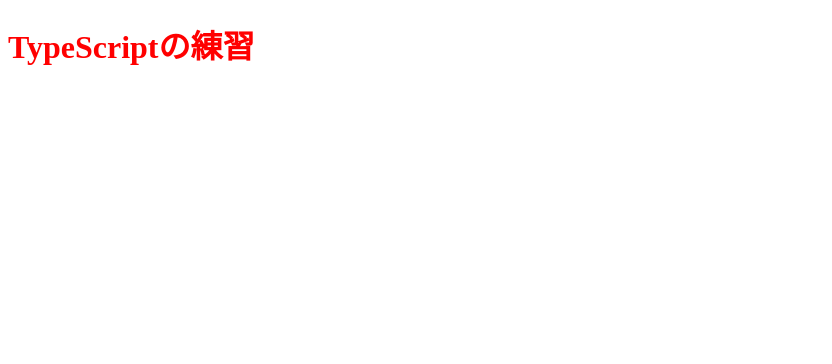
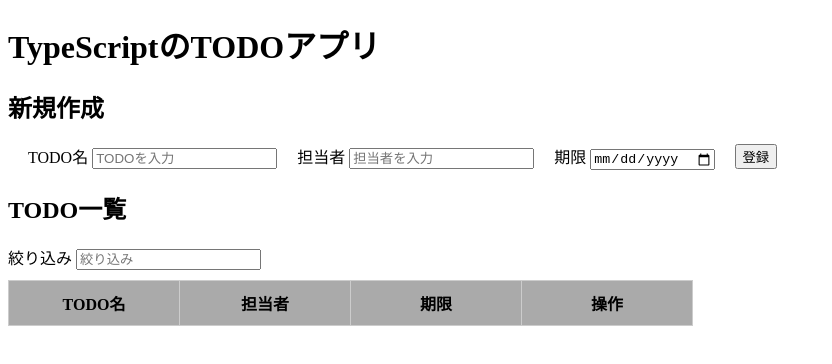
Before and after one commit to Omi354/typescript_todo, a website built with webpack: page src/index.html in a window 1280 px wide. Shown: the whole page, without its empty margins (0-832 px from the left). Built offline with nearby package versions, Linux system fonts and the light colour scheme.

Commit message:
htmlファイル、CSSファイルを作成しました

```diff
--- a/package.json
+++ b/package.json
@@ -2,7 +2,7 @@
   "name": "todo",
   "version": "1.0.0",
   "description": "todoアプリ",
-  "main": "js/index.js",
+  "main": "js/index.ts",
   "scripts": {
     "test": "echo \"Error: no test specified\" && exit 1",
     "lint": "eslint js",
--- a/src/css/style.css
+++ b/src/css/style.css
@@ -1,3 +1,27 @@
-h1 {
-  color: red;
+.new-todo {
+  display: flex;
 }
+
+.new-todo > div {
+  margin-left: 20px;
+}
+
+.todo-list {
+  border-collapse: collapse;
+}
+
+.todo-list > thead {
+  background-color: #aaa;
+}
+
+.todo-list > thead > tr > th,
+.todo-list > tbody > tr > td,
+.todo-list > tbody > tr > input {
+  width: 150px;
+  border: 1px solid #ccc;
+  padding: 10px;
+}
+
+.filter {
+  margin-bottom: 10px;
+}
--- a/src/index.html
+++ b/src/index.html
@@ -3,9 +3,48 @@
   <head>
     <meta charset="UTF-8" />
     <meta name="viewport" content="width=device-width, initial-scale=1.0" />
-    <title>TypeScriptの練習</title>
+    <title>TypeScriptのTODOアプリ</title>
   </head>
   <body>
-    <h1>TypeScriptの練習</h1>
+    <main>
+      <h1>TypeScriptのTODOアプリ</h1>
+      <section>
+        <h2>新規作成</h2>
+        <div class="new-todo">
+          <div>
+            <label for="new-todo-name">TODO名</label>
+            <input type="text" id="new-todo-name" placeholder="TODOを入力" />
+          </div>
+          <div>
+            <label for="new-person">担当者</label>
+            <input type="text" id="new-person" placeholder="担当者を入力" />
+          </div>
+          <div>
+            <label for="new-deadline">期限</label>
+            <input type="date" id="new-deadline" />
+          </div>
+          <div><button type="button" id="register">登録</button></div>
+        </div>
+      </section>
+
+      <section>
+        <h2>TODO一覧</h2>
+        <div class="filter">
+          <label for="filter">絞り込み</label>
+          <input type="text" id="filter" placeholder="絞り込み" />
+        </div>
+        <table class="todo-list">
+          <thead>
+            <tr>
+              <th>TODO名</th>
+              <th>担当者</th>
+              <th id="sort">期限</th>
+              <th>操作</th>
+            </tr>
+          </thead>
+          <tbody id="todo-list"></tbody>
+        </table>
+      </section>
+    </main>
   </body>
 </html>
```
